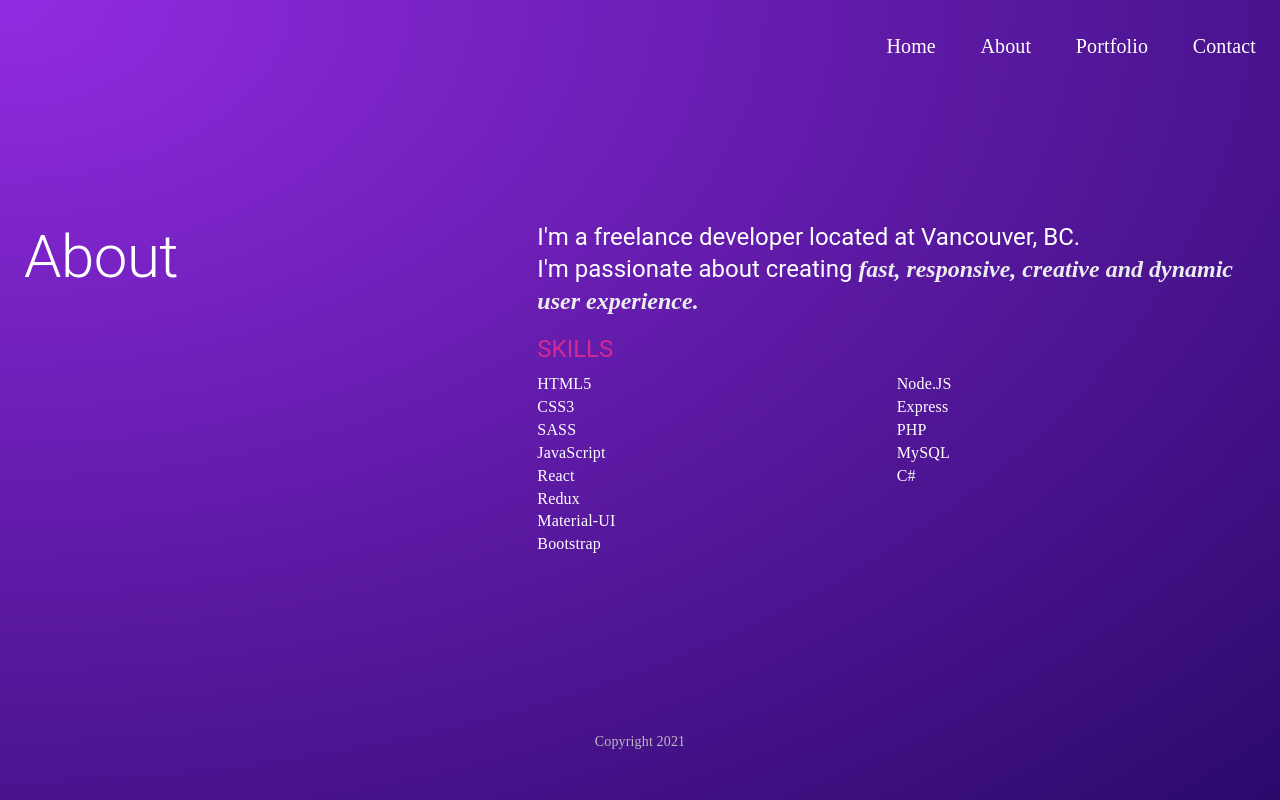
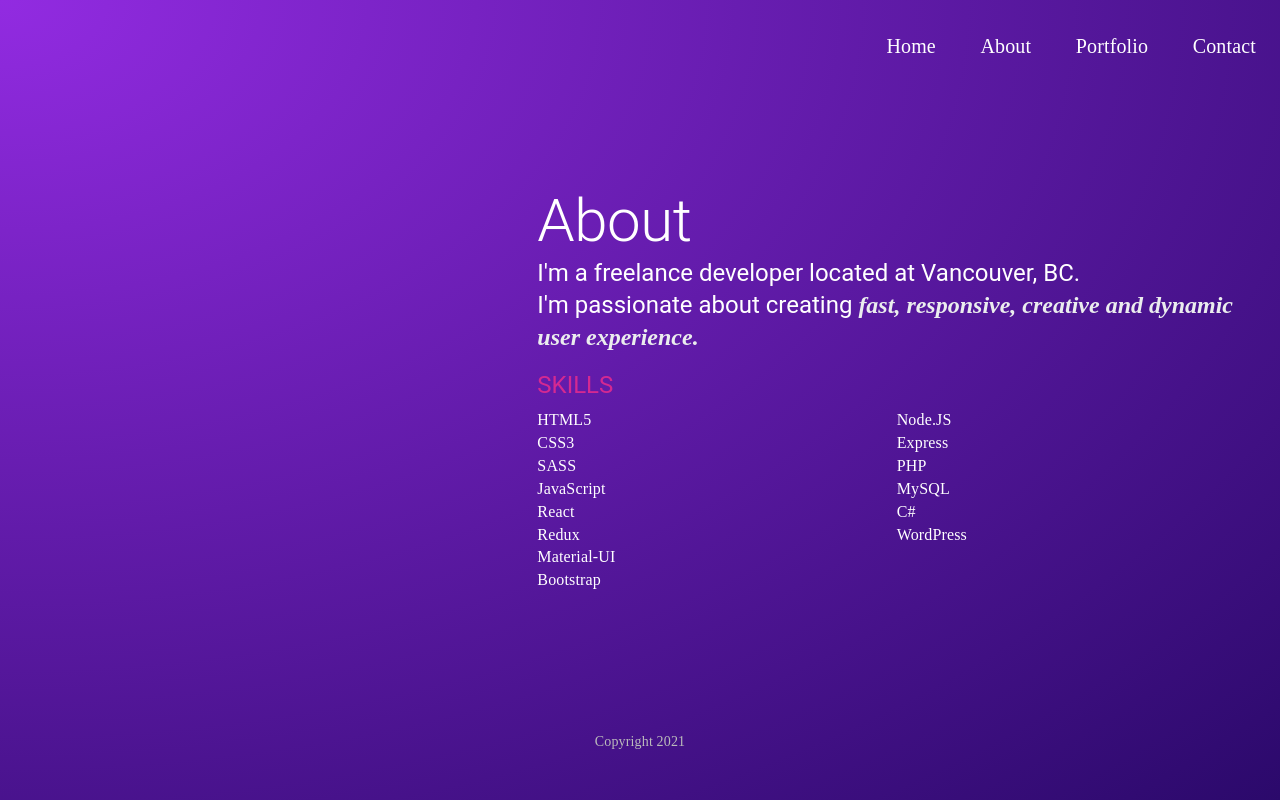
Before and after one commit to ZahraB21/portfolio-gatsby, a Gatsby site: page /about in a window 1280 px wide. Built offline with nearby package versions, Linux system fonts and the light colour scheme; Gatsby itself is replaced by a stand-in of ours.

Commit message:
Placing the title on the second column

```diff
--- a/src/pages/about.js
+++ b/src/pages/about.js
@@ -8,10 +8,11 @@ const About = () => {
     <Layout>
       <Box className={styles.aboutSection}>
         <Grid container>
-          <Grid item xs={5}>
-            <Typography variant="h2">About</Typography>
+          <Grid item xs={5} className={styles.about}>
+            <Box className={styles.img}></Box>
           </Grid>
           <Grid item xs={7}>
+          <Typography variant="h2" className={styles.aboutTitle}>About</Typography>
             <Typography variant="h5">I'm a freelance developer located at Vancouver, BC. </Typography>
             <Typography variant="h5">I'm passionate about creating <span className={styles.bold}>fast, responsive, creative and dynamic user experience.</span></Typography>
             <Typography variant="h5" className={styles.skills}>Skills</Typography>
@@ -32,6 +33,7 @@ const About = () => {
                 <Typography variant="body" className={styles.skillset}>PHP</Typography>
                 <Typography variant="body" className={styles.skillset}>MySQL</Typography>
                 <Typography variant="body" className={styles.skillset}>C#</Typography>
+                <Typography variant="body" className={styles.skillset}>WordPress</Typography>
               </Grid>
             </Grid>
 
```
